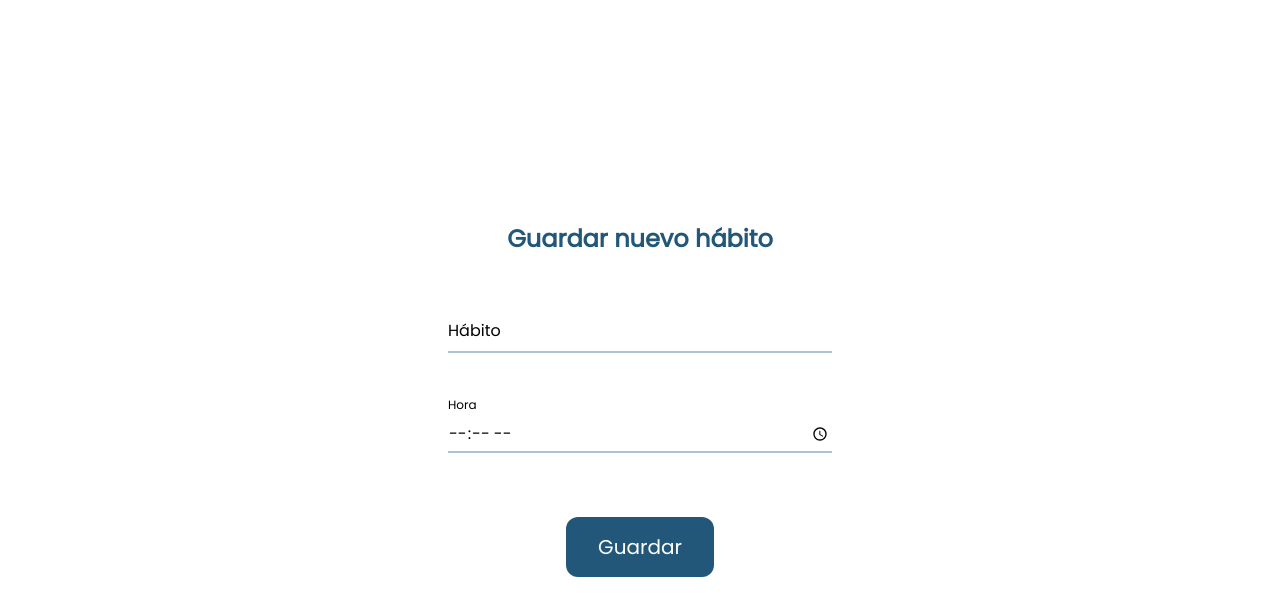
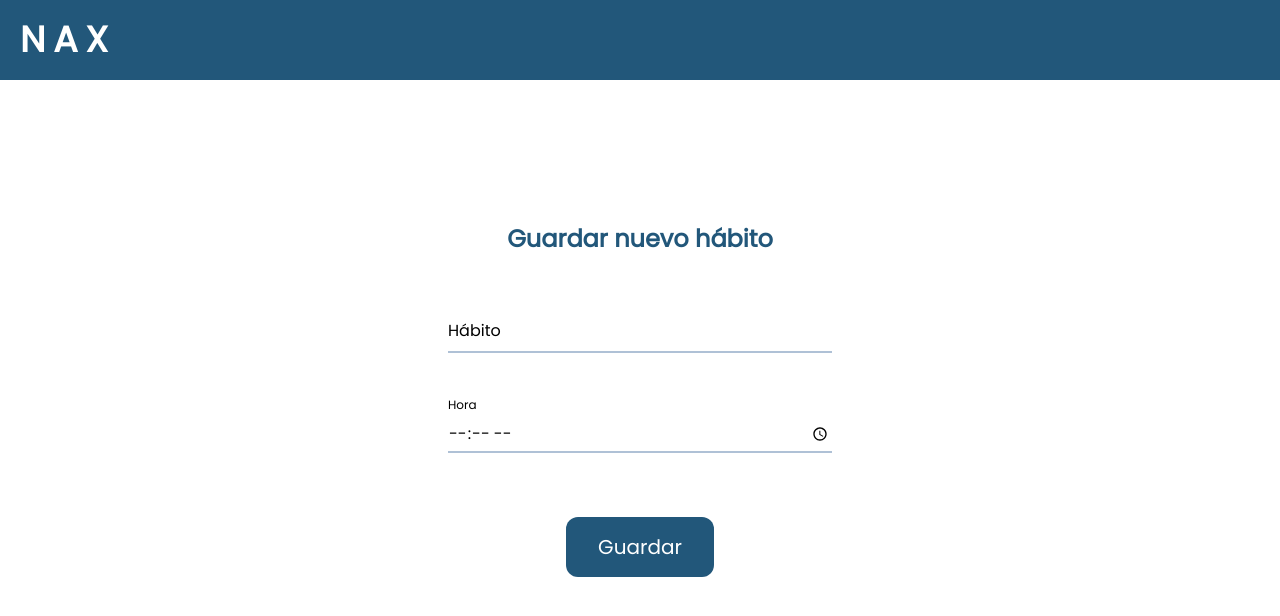
Before and after one commit to M4C4NO5/NAX, a React (Create React App) app in the folder nax-react/: page /newhabit in a window 1280 px wide. Shown: the top 616 px of the page. Built offline with nearby package versions, Linux system fonts and the light colour scheme; the HTML template or start-up script is replaced by a standard one.

Commit message:
Feature: Basic header navbar

```diff
--- a/nax-react/src/App.css
+++ b/nax-react/src/App.css
@@ -51,6 +51,10 @@
 }
 
 
+.branding {
+  letter-spacing: 0.5rem;
+}
+
 .todo-checkbox {
   background-color: var(--support);
 }
--- /dev/null
+++ b/nax-react/src/components/Header.js
@@ -0,0 +1,29 @@
+import { Link } from "react-router-dom";
+
+function Header() {
+  return (
+    <nav className="bg-primary fixed w-full z-20 top-0 start-0">
+      <div className="max-w-screen-xl flex flex-wrap items-center justify-between mx-auto p-5">
+        <Link to="/" className="flex items-center">
+          <h1 className="branding self-center text-4xl font-bold text-white whitespace-nowrap">NAX</h1>
+        </Link>
+        {/* <div className="flex md:order-2 space-x-3 md:space-x-0 rtl:space-x-reverse">
+          <button data-collapse-toggle="navbar-sticky" type="button" className="inline-flex items-center p-2 w-10 h-10 justify-center text-sm text-gray-500 rounded-lg md:hidden hover:bg-gray-100 focus:outline-none focus:ring-2 focus:ring-gray-200" aria-controls="navbar-sticky" aria-expanded="false">
+            <span className="sr-only">Open main menu</span>
+            <svg className="w-5 h-5" aria-hidden="true" xmlns="http://www.w3.org/2000/svg" fill="none" viewBox="0 0 17 14">
+              <path stroke="currentColor" strokeLinecap="round" strokeLinejoin="round" strokeWidth={2} d="M1 1h15M1 7h15M1 13h15" />
+            </svg>
+          </button>
+        </div> */}
+        {/* <div className="items-center justify-between hidden w-full md:flex md:w-auto md:order-1" id="navbar-sticky">
+          <ul className="flex flex-col p-4 md:p-0 mt-4 font-medium border border-gray-100 rounded-lg bg-gray-50 md:space-x-8 rtl:space-x-reverse md:flex-row md:mt-0 md:border-0 md:bg-white">
+            <li>
+              <a href="#" className="block py-2 px-3 text-white bg-blue-700 rounded md:bg-transparent md:text-blue-700 md:p-0" aria-current="page">Home</a>
+            </li>
+          </ul>
+        </div> */}
+      </div>
+    </nav>
+  );
+}
+export default Header;
--- a/nax-react/src/pages/DailyHabits.js
+++ b/nax-react/src/pages/DailyHabits.js
@@ -3,6 +3,7 @@
 import axios from "axios";
 import { API_URL_SIMULATE, API_URL_TODO } from "../constants/constants";
 import Button from "../components/Button";
+import Header from "../components/Header";
 
 function DailyHabits() {
 
@@ -39,6 +40,8 @@
   };
 
   return (
+    <>
+      <Header />
       <main className="flex flex-col items-center justify-center h-screen">
         {/* Progress bar */}
         <h3 className="text-lg mb-3">Tu progreso hoy:</h3>
@@ -52,6 +55,7 @@
           <Button text="Simular día" action={simulateDay} />
         </div>
       </main>
+    </>
   );
 }
 
--- a/nax-react/src/pages/NewHabitForm.js
+++ b/nax-react/src/pages/NewHabitForm.js
@@ -4,6 +4,7 @@
 import Button from "../components/Button";
 import Input from "../components/Input";
 import { API_URL_TODO, DEFAULT_HABIT } from '../constants/constants';
+import Header from '../components/Header';
 
 
 function NewHabitForm() {
@@ -43,6 +44,8 @@
   }
 
   return (
+    <>
+      <Header />
       <div className="flex flex-col items-center justify-center h-screen">
         <h2 className="mb-16 text-2xl font-bold text-primary">Guardar nuevo hábito</h2>
         <form onSubmit={handleSubmit} className="w-full max-w-sm">
@@ -57,6 +60,7 @@
             </div>
         </form>
       </div>
+    </>
   );
 }
 
```
Lines whose indentation alone changed are shown as unchanged.
